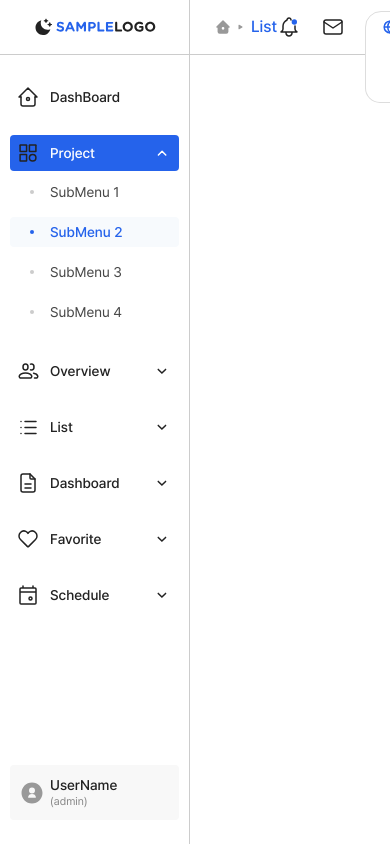
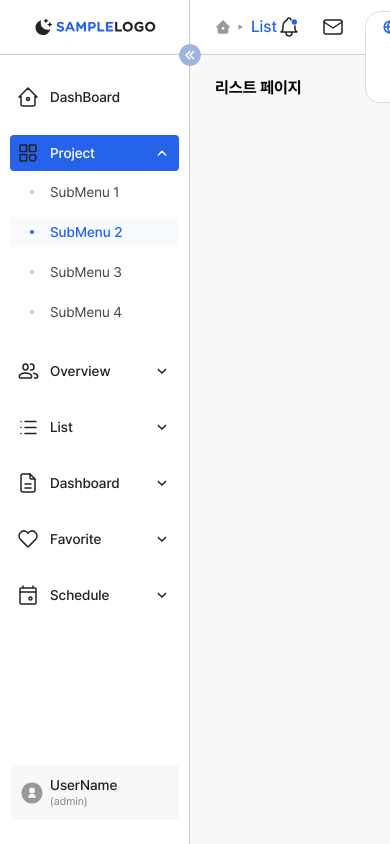
Before and after one commit to gksrlf/ThinkTree-admin, a website: page html/list.html in a window 390 px wide. Shown: the top 844 px of the page. Drawn offline with Linux system fonts and the light colour scheme; a web font is replaced by a local one.

Commit message:
이미지 추가

```diff
--- a/css/_button.css
+++ b/css/_button.css
@@ -2,4 +2,5 @@
 
 button {
   font-family: "Pretendard";
+  cursor: pointer;
 }
--- a/css/_header.css
+++ b/css/_header.css
@@ -67,7 +67,7 @@ header .gnb_bar__area .control__box div{
 header .gnb_bar__area .control__box div:last-of-type{
 	margin-right: 0;
 }
-header .gnb_bar__area .control__box div a{
+header .gnb_bar__area .control__box div > a{
 	display: block;
 	width: 24px;
 	height: 24px;
@@ -125,7 +125,7 @@ header .gnb_bar__area .control__box .language div .icon{
 	margin-right: 7px;
 }
 header .gnb_bar__area .control__box .language div .text,
-header .gnb_bar__area .control__box .language ul li{
+header .gnb_bar__area .control__box .language ul li a{
 	font-size: 14px;
 	font-weight: 500;
 	color: var(--neutral-default);
@@ -147,14 +147,14 @@ header .gnb_bar__area .control__box .language ul{
   padding-top: 15px;
 	overflow: hidden;
 }
-header .gnb_bar__area .control__box .language ul li{
+header .gnb_bar__area .control__box .language ul li a{
 	display: flex;
 	align-items: center;
 	height: 30px;
 	padding-left: 39px;
 	cursor: pointer;
 }
-header .gnb_bar__area .control__box .language ul li:hover{
+header .gnb_bar__area .control__box .language ul li a:hover{
 	color: var(--brand-primary-default);
 }
 header .gnb_bar__area .control__box .screen_mode{
--- a/css/_sidebar.css
+++ b/css/_sidebar.css
@@ -9,6 +9,28 @@
   border-right: 1px solid var(--neutral-midium);
   box-sizing: border-box;
 }
+.lnb_bar__area .lnb_bar_control__box{
+  position: absolute;
+  top: 44px;
+  left: 179px;
+}
+.lnb_bar__area .lnb_bar_control__box button{
+  text-indent: -99999px;
+  width: 22px;
+  height: 22px;
+  border: none;
+  background-color: transparent;
+  background-image: url("../img/icon/light/btn_navigation_close.svg");
+  background-position: center center;
+  background-repeat: no-repeat;
+  background-size: contain;
+  border-radius: 50%;
+  overflow: hidden;
+}
+.lnb_bar__area .lnb_bar_control__box.on button{
+  background-image: url("../img/icon/light/btn_navigation_open.svg");
+}
+
 .lnb_bar__area .nav_logo__box {
   display: flex;
   justify-content: center;
--- a/css/list.css
+++ b/css/list.css
@@ -16,3 +16,10 @@
   z-index: 999;
   width: calc(100% - 190px);
 }
+
+.contents_container .contents .content{
+  height: calc(100% - 55px); /* header의 height 값을 뺀 높이 수치 */
+  background-color: var(--bg-base);
+  padding: 25px;
+  box-sizing: border-box;
+}
--- a/html/list.html
+++ b/html/list.html
@@ -12,6 +12,9 @@
 
     <!-- aside lnb -->
     <aside class="lnb_bar__area">
+      <div class="lnb_bar_control__box">
+        <button>toggle button</button>
+      </div>
       <div class="nav_logo__box">
         <img src="../img/logo/default_head_logo.svg" />
       </div>
@@ -111,8 +114,8 @@
                 <span class="text">KOR</span>
               </div>
               <ul>
-                <li>ENG</li>
-                <li>JPN</li>
+                <li><a href="javascript:;">ENG</a></li>
+                <li><a href="javascript:;">JPN</a></li>
               </ul>
             </div>
             <div class="logout">
@@ -128,7 +131,12 @@
 
       <!-- list content -->
       <section class="content">
+        <div class="content_title__box">
+            <h2>리스트 페이지</h2>
+            <div>
 
+            </div>
+        </div>
       </section>
       <!-- list content fin -->
     </div>
```
Also changed, not shown: img/icon/light/btn_navigation_close.svg (added), img/icon/light/btn_navigation_open.svg (added).
